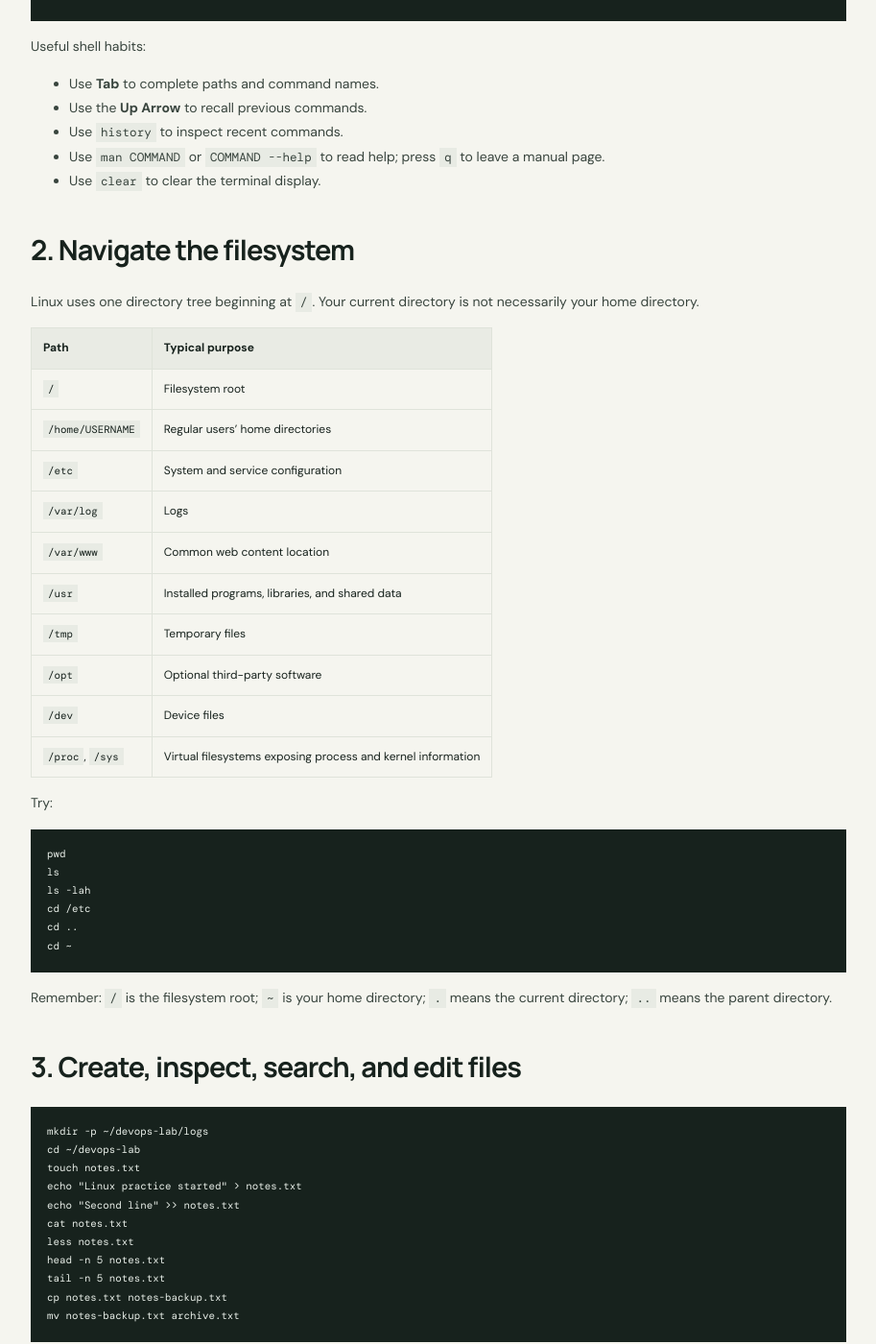
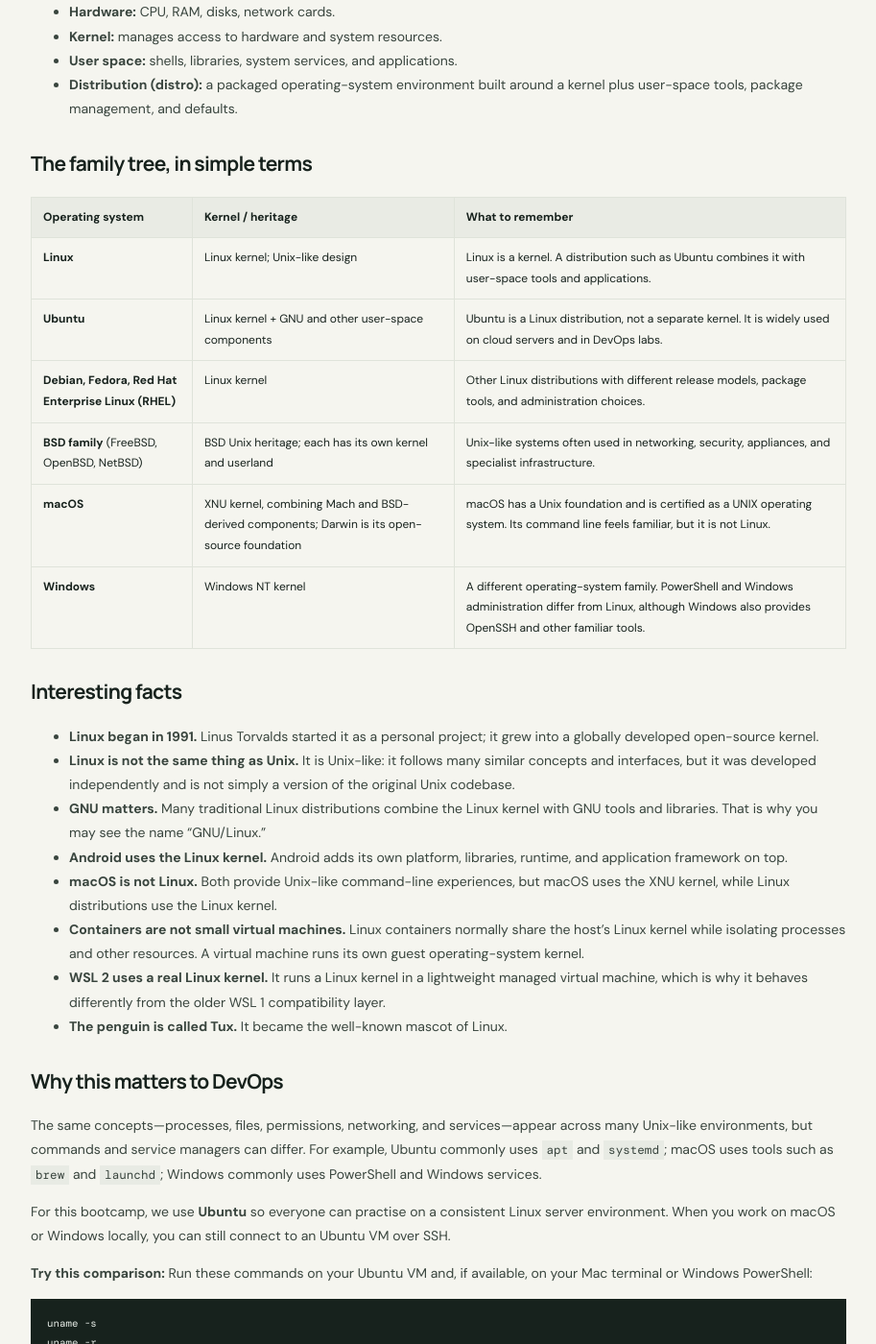
Before and after one commit to cloudwithtanvir/DevOps-bootcamp, a Jekyll site: the page built from 01-Linux-Foundations/notes.md, in a window 1280 px wide and 1400 px high, scrolled down 1055 px. Shown: the whole window at 96% size, without its empty margins (183-1096 px from the left). Built offline with Jekyll 4.4.1, drawn with Linux system fonts in a browser that asks for light colours; some of the changed text lies outside the part shown.

Commit message:
Add operating system and Linux kernel context to lesson

````diff
--- a/01-Linux-Foundations/notes.md
+++ b/01-Linux-Foundations/notes.md
@@ -21,6 +21,66 @@
 5. Connect to a remote Linux server using SSH and transfer files with SCP.
 6. Write and run a small Bash script and schedule a task with cron.
 7. Troubleshoot a simple service that is unavailable.
+
+## A quick tour: Unix, Linux, macOS, BSD, and Windows
+
+Before learning commands, it helps to understand where these operating systems fit. They are related in some ways, but they do not all use the same kernel.
+
+### What is a kernel?
+
+The **kernel** is the core part of an operating system. It manages CPU time, memory, processes, device access, filesystems, and networking. Applications ask the kernel to perform protected operations through system calls.
+
+A simple mental model:
+
+- **Hardware:** CPU, RAM, disks, network cards.
+- **Kernel:** manages access to hardware and system resources.
+- **User space:** shells, libraries, system services, and applications.
+- **Distribution (distro):** a packaged operating-system environment built around a kernel plus user-space tools, package management, and defaults.
+
+### The family tree, in simple terms
+
+| Operating system | Kernel / heritage | What to remember |
+|---|---|---|
+| **Linux** | Linux kernel; Unix-like design | Linux is a kernel. A distribution such as Ubuntu combines it with user-space tools and applications. |
+| **Ubuntu** | Linux kernel + GNU and other user-space components | Ubuntu is a Linux distribution, not a separate kernel. It is widely used on cloud servers and in DevOps labs. |
+| **Debian, Fedora, Red Hat Enterprise Linux (RHEL)** | Linux kernel | Other Linux distributions with different release models, package tools, and administration choices. |
+| **BSD family** (FreeBSD, OpenBSD, NetBSD) | BSD Unix heritage; each has its own kernel and userland | Unix-like systems often used in networking, security, appliances, and specialist infrastructure. |
+| **macOS** | XNU kernel, combining Mach and BSD-derived components; Darwin is its open-source foundation | macOS has a Unix foundation and is certified as a UNIX operating system. Its command line feels familiar, but it is not Linux. |
+| **Windows** | Windows NT kernel | A different operating-system family. PowerShell and Windows administration differ from Linux, although Windows also provides OpenSSH and other familiar tools. |
+
+### Interesting facts
+
+- **Linux began in 1991.** Linus Torvalds started it as a personal project; it grew into a globally developed open-source kernel.
+- **Linux is not the same thing as Unix.** It is Unix-like: it follows many similar concepts and interfaces, but it was developed independently and is not simply a version of the original Unix codebase.
+- **GNU matters.** Many traditional Linux distributions combine the Linux kernel with GNU tools and libraries. That is why you may see the name “GNU/Linux.”
+- **Android uses the Linux kernel.** Android adds its own platform, libraries, runtime, and application framework on top.
+- **macOS is not Linux.** Both provide Unix-like command-line experiences, but macOS uses the XNU kernel, while Linux distributions use the Linux kernel.
+- **Containers are not small virtual machines.** Linux containers normally share the host's Linux kernel while isolating processes and other resources. A virtual machine runs its own guest operating-system kernel.
+- **WSL 2 uses a real Linux kernel.** It runs a Linux kernel in a lightweight managed virtual machine, which is why it behaves differently from the older WSL 1 compatibility layer.
+- **The penguin is called Tux.** It became the well-known mascot of Linux.
+
+### Why this matters to DevOps
+
+The same concepts—processes, files, permissions, networking, and services—appear across many Unix-like environments, but commands and service managers can differ. For example, Ubuntu commonly uses `apt` and `systemd`; macOS uses tools such as `brew` and `launchd`; Windows commonly uses PowerShell and Windows services.
+
+For this bootcamp, we use **Ubuntu** so everyone can practise on a consistent Linux server environment. When you work on macOS or Windows locally, you can still connect to an Ubuntu VM over SSH.
+
+**Try this comparison:** Run these commands on your Ubuntu VM and, if available, on your Mac terminal or Windows PowerShell:
+
+```bash
+uname -s
+uname -r
+```
+
+On Linux, `uname -s` normally prints `Linux`. On macOS it prints `Darwin`. On Windows PowerShell, use:
+
+```powershell
+Get-ComputerInfo | Select-Object WindowsProductName, OsVersion
+```
+
+The result helps identify the operating-system environment; it does not by itself tell you every detail about the distribution or user-space tools.
+
+---
 
 ## 1. Linux, the shell, and the terminal
 
````
